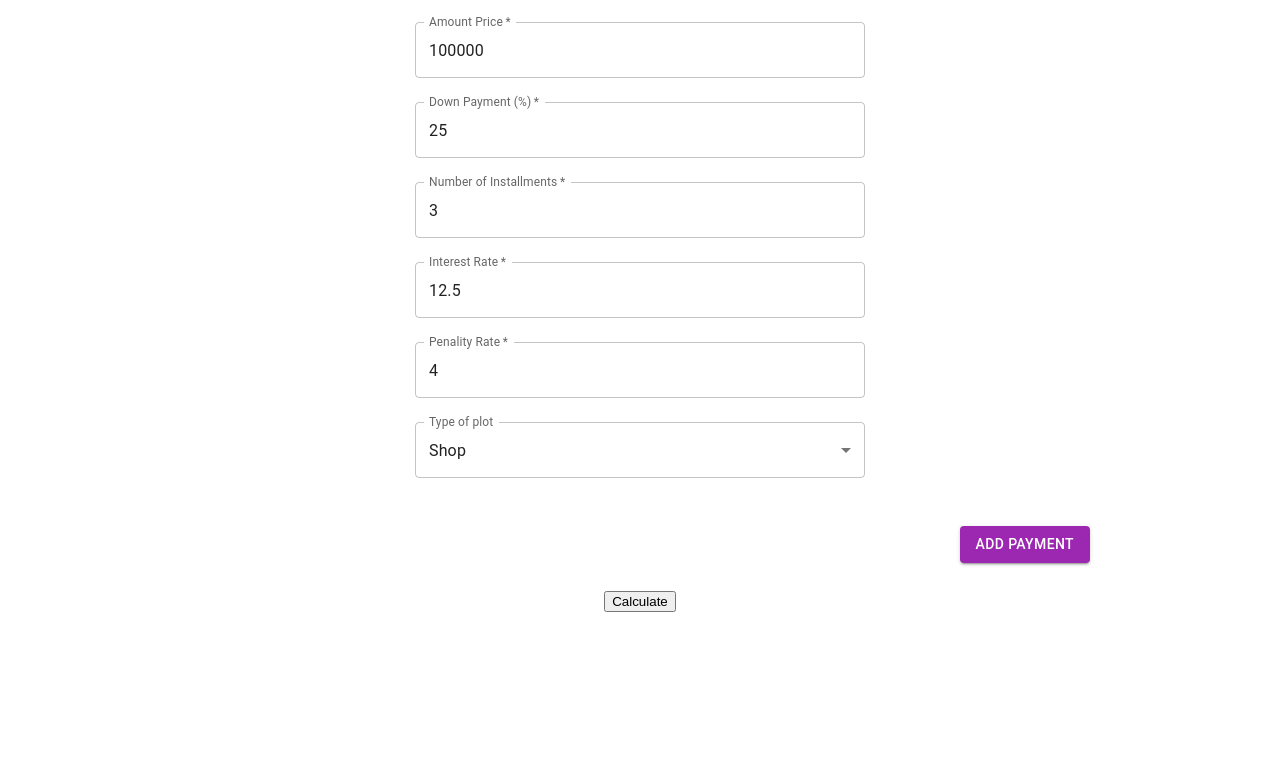
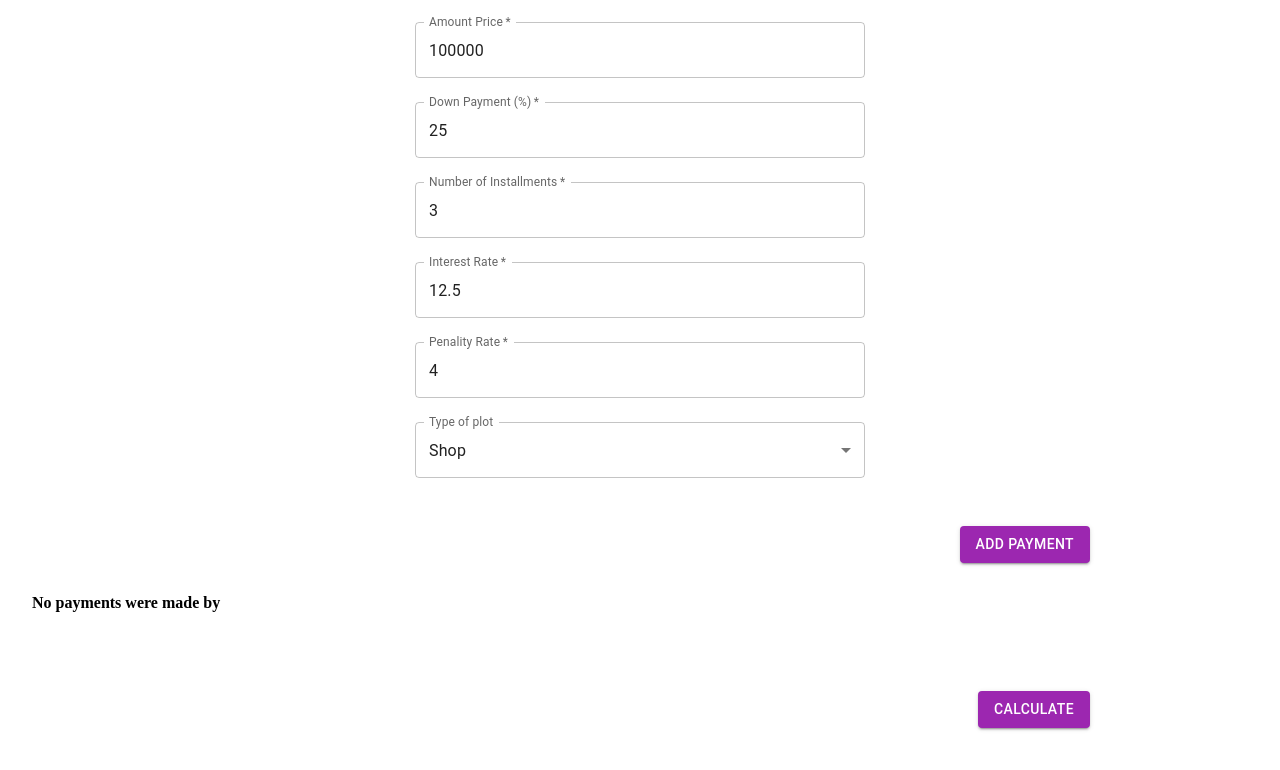
Before and after one commit to dakshgupta2002/accountants-frontend, a React (Create React App) app in the folder client/: page /allotment in a window 1280 px wide. Shown: the part 320-1090 px from the top of the page. Before the commit the page ends 932 px from the top, so only its background shows below. Built offline with nearby package versions, Linux system fonts and the light colour scheme.

Commit message:
calculator integrated

```diff
--- a/client/src/Components/pages/Allotment.jsx
+++ b/client/src/Components/pages/Allotment.jsx
@@ -2,10 +2,11 @@ import React, { useState } from "react";
 import { TextField, MenuItem, Button } from "@mui/material";
 import Header from "../Header";
 import "../stylesheets/Allotment.css";
+import { seperator, round } from '../../utils/numberFormat'
 
 export default function Allotment() {
   const [username, setUsername] = useState("");
-  const [date, setDate] = useState("2000-01-01");
+  const [allotmentDate, setAllotmentDate] = useState("2000-01-01");
   const [amountPrice, setAmountPrice] = useState(100000);
   const [downPayment, setDownPayment] = useState(25);
   const [rateInterest, setRateInterest] = useState(12.5);
@@ -23,6 +24,187 @@ export default function Allotment() {
         paymentAmount: "",
       },
     ]);
+  };
+
+  const resetResult = () => {
+    document.getElementById("result").innerHTML = `
+    <tr>
+        <th>Year</th>
+        <th>Principle Amount</th>
+        <th>Interest Amount</th>
+        <th>Penal Amount</th>
+    </tr>
+    `;
+  };
+
+  const addResult = (
+    displayDate,
+    numOfDays,
+    principleAmount,
+    interestAmount,
+    penalAmount,
+    className
+  ) => {
+    if (className === "paymentClass") {
+      document.getElementById("result").innerHTML += `
+            <span>
+                Payment was made!
+            </span>
+        `;
+    }
+    let entry = `
+      <tr class=${className}>
+          <td>${displayDate.toLocaleDateString("en-GB")}, ${Math.round(numOfDays)}</td>
+          <td>${seperator(round(principleAmount))}</td>
+          <td>${seperator(round(interestAmount))}</td>
+          <td>${seperator(round(penalAmount))}</td>
+      </tr>
+    `;
+    document.getElementById("result").innerHTML += entry;
+  };
+  const calculate = () => {
+    resetResult();
+
+    //calculate the installments and payments net
+    let principleAmount = (amountPrice) * (1 - downPayment / 100);
+    let penalAmount, interestAmount;
+
+    let beginDate; //date from which interest begins
+    let currentDate = new Date(allotmentDate); //date upto which due is calculated
+    let today = new Date().getTime();
+    let currentPaymentNum = 0;
+    let currentInstallmentNum=installmentsNumber;
+    for (let i = 0; i < 100; i++) {
+
+        //increment currentDate by 6 or 12 months (installment)
+        beginDate = new Date(currentDate);
+        if (currentInstallmentNum > 0) { //add time by 6 mons
+            console.log("Pay installment number", installmentsNumber)
+            currentDate.setMonth(currentDate.getMonth() + 6);
+            currentInstallmentNum-=1;
+        } else { //add 12 months
+            //console.log("Yearly compound interest beginning")
+            currentDate.setFullYear(currentDate.getFullYear() + 1);
+            currentDate.setDate(1);
+        }
+
+        //console.log("Interest from", beginDate.toLocaleDateString(), "to", currentDate.toLocaleDateString());
+        /////////////////////////////////////////////////////////////////////////////////////////////////////////////////////
+
+        if (currentDate.getTime() > today) {
+            //console.log("Time limit reached to today")
+            currentDate = new Date(new Date(today).toLocaleDateString());
+            i = 100; // only find interest till today
+        }
+        /////////////////////////////////////////////////////////////////////////////////////////////////////////////////////
+
+        if (paymentsHistory.length - 1 < currentPaymentNum) {
+            //console.log("No payment will be made, calculating interest")
+            // payment was not made, so calculate interest and add to principle
+            const numOfDays = (currentDate.getTime() - beginDate.getTime()) / (1000 * 60 * 60 * 24);
+            interestAmount = principleAmount * (rateInterest / 100) * numOfDays / 365;
+            penalAmount = principleAmount * (penalInterest / 100) * numOfDays / 365;
+
+            //append these values to result
+            addResult(currentDate, numOfDays, principleAmount, interestAmount, penalAmount, null);
+            principleAmount += interestAmount + penalAmount;
+        } else {
+            //else add interest but first check if payment was made
+            const paymentDate = new Date(paymentsHistory[currentPaymentNum].paymentDate);
+
+            if (paymentDate.getTime() <= currentDate.getTime()) {
+                //console.log("Payment was made before or on time")
+                let numOfDays = (paymentDate.getTime() - beginDate.getTime()) / (1000 * 60 * 60 * 24);
+
+                if (currentInstallmentNum >= 0) penalAmount = 0;
+                else penalAmount = principleAmount * (penalInterest / 100) * numOfDays / 365;
+
+                interestAmount = principleAmount * (rateInterest / 100) * numOfDays / 365;
+
+                addResult(paymentDate, numOfDays, principleAmount, interestAmount, penalAmount, null);
+
+                //adjust the payment made in the principle and interest
+                let thisPaymentAmount = paymentsHistory[currentPaymentNum].paymentAmount;
+                // console.log(installmentNumber, interestAmount, penalAmount, principleAmount)
+                if (thisPaymentAmount >= penalAmount) {
+                    thisPaymentAmount -= penalAmount;
+                    penalAmount = 0;
+                } else {
+                    penalAmount -= thisPaymentAmount;
+                    thisPaymentAmount = 0;
+                }
+
+                if (thisPaymentAmount >= interestAmount) {
+                    thisPaymentAmount -= interestAmount;
+                    interestAmount = 0;
+                } else {
+                    interestAmount -= thisPaymentAmount;
+                    thisPaymentAmount = 0;
+                }
+                principleAmount += penalAmount + interestAmount - thisPaymentAmount;
+                currentPaymentNum += 1;
+                addResult(paymentDate, numOfDays, principleAmount, interestAmount, penalAmount, 'paymentClass');
+
+                /////////////////////////////////////////////////////////////////////////////////////////////////////////////
+                // interest from payment date to current date
+                numOfDays = (currentDate.getTime() - paymentDate.getTime()) / (1000 * 60 * 60 * 24);
+                if (currentInstallmentNum >= 0) penalAmount = 0;
+                else penalAmount = principleAmount * (penalInterest / 100) * numOfDays / 365;
+
+                interestAmount = principleAmount * (rateInterest / 100) * numOfDays / 365;
+                addResult(currentDate, numOfDays, principleAmount, interestAmount, penalAmount, null);
+
+                principleAmount += interestAmount + penalAmount;
+
+            } else if (currentInstallmentNum >= 0 && (paymentDate.getTime() - currentDate.getTime()) / (1000 * 60 * 60 * 24) <= 10) { // within 10 days
+                //if made within 10 days, then no penalty and interest of 6 mos
+                //console.log("Payment was made within the warning time")
+                penalAmount = 0;
+                const numOfDays = (currentDate.getTime() - beginDate.getTime()) / (1000 * 60 * 60 * 24);
+                interestAmount = principleAmount * (rateInterest / 100) * numOfDays / 365;
+                addResult(currentDate, numOfDays, principleAmount, interestAmount, penalAmount, null);
+                /////////////////////////////////////////////////////////////////////////////////////////////////////////////
+                //adjust the payment made in the principle and interest
+                let thisPaymentAmount = paymentsHistory[currentPaymentNum][1];
+                if (thisPaymentAmount >= interestAmount) {
+                    thisPaymentAmount -= interestAmount;
+                    interestAmount = 0;
+                } else {
+                    interestAmount -= thisPaymentAmount;
+                }
+                principleAmount += interestAmount - thisPaymentAmount;
+                currentPaymentNum += 1;
+
+                //append these values to result
+                addResult(paymentDate, numOfDays, principleAmount, interestAmount, penalAmount, 'paymentClass');
+                principleAmount += interestAmount + penalAmount;
+
+            } else {
+                //console.log("No payment was made in this due date, calculating interest")
+                // payment was not made, so calculate interest and add to principle
+                const numOfDays = (currentDate.getTime() - beginDate.getTime()) / (1000 * 60 * 60 * 24);
+                //payment was not made on this date, add interest and move on
+                interestAmount = principleAmount * (rateInterest / 100) * numOfDays / 365;
+                penalAmount = principleAmount * (penalInterest / 100) * numOfDays / 365;
+
+                //append these values to result
+                addResult(currentDate, numOfDays, principleAmount, interestAmount, penalAmount, null);
+                principleAmount += interestAmount + penalAmount;
+            }
+
+        }
+        /////////////////////////////////////////////////////////////////////////////////////////////////////////////////////
+        if (currentInstallmentNum === 0) {
+          currentInstallmentNum-=1;
+        }
+
+    }
+
+    document.getElementById('result').innerHTML += `
+        <h1>
+            Net outstanding dues = ${seperator(Math.round((principleAmount + interestAmount + penalAmount + Number.EPSILON) * 100) / 100)}
+        </h1>
+    `
   };
 
   return (
@@ -47,8 +229,8 @@ export default function Allotment() {
           type="Date"
           fullWidth
           margin="normal"
-          onChange={(e) => setDate(e.target.value)}
-          value={date}
+          onChange={(e) => setAllotmentDate(e.target.value)}
+          value={allotmentDate}
         />
         <TextField
           label="Amount Price"
@@ -120,21 +302,23 @@ export default function Allotment() {
         </TextField>
       </div>
 
-
-      <div className="addPaymentButton">
+      <div className="buttonContainer">
         <Button variant="contained" color="secondary" onClick={addPayment}>
           Add Payment
         </Button>
       </div>
 
       <div className="payments">
+        {paymentsHistory.length === 0 ? (
+          <h4>No payments were made by {username}</h4>
+        ) : null}
         {paymentsHistory.map((paymentLog, index) => {
           return (
             <div className="paymentLog" key={index}>
               <span>Payment {index + 1}</span>
               <TextField
                 type="date"
-                InputLabelProps={{shrink: true}}
+                InputLabelProps={{ shrink: true }}
                 label="Payment Date"
                 margin="normal"
                 value={paymentLog?.paymentDate}
@@ -147,7 +331,7 @@ export default function Allotment() {
 
               <TextField
                 type="number"
-                InputLabelProps={{shrink: true}}
+                InputLabelProps={{ shrink: true }}
                 label="Payment Amount"
                 margin="normal"
                 value={paymentLog.paymentAmount}
@@ -162,10 +346,13 @@ export default function Allotment() {
         })}
       </div>
 
+      <br />
+      <div className="buttonContainer">
+        <Button variant="contained" color="secondary" onClick={calculate}>
+          Calculate
+        </Button>
+      </div>
 
-      <br />
-
-      <button id="submit">Calculate</button>
       <table id="result"></table>
     </div>
   );
--- a/client/src/Components/stylesheets/Allotment.css
+++ b/client/src/Components/stylesheets/Allotment.css
@@ -12,7 +12,7 @@
     max-width: 450px;
 }
 
-.addPaymentButton{
+.buttonContainer{
     width: 95%;
     max-width: 900px;
     display: flex;
@@ -29,3 +29,18 @@
     align-items: center;
     justify-content: space-evenly;
 }
+
+table{
+    width: 95%;
+    margin-bottom: 20vh;
+}
+
+tr, th, td{
+    border: 0.5px solid black;
+    text-align: right;
+    font-size: 1.25rem;
+}
+
+.paymentClass{
+    background-color: yellow;
+}
```
Also changed, not shown: 1 other file (tests, documents, lock files or other folders).
